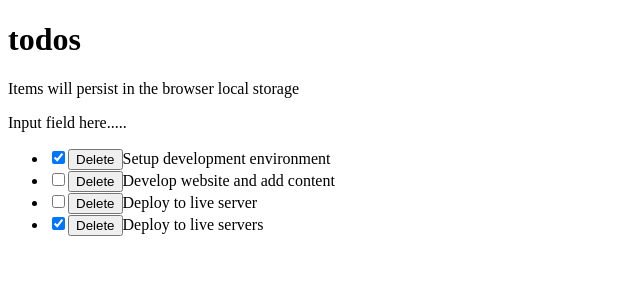
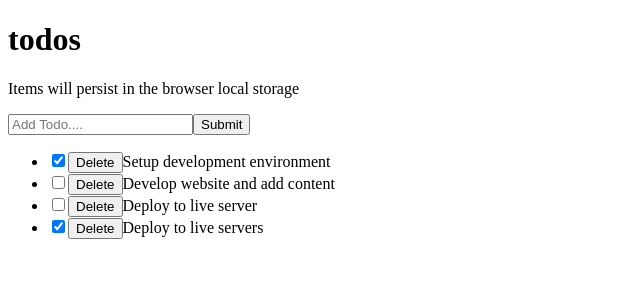
Before and after one commit to ctokoli/Todo-With-React, a React (Vite) app: page / in a window 1280 px wide. Shown: the top 300 px of the page, without its empty margins (0-640 px from the left). Built offline with nearby package versions, Linux system fonts and the light colour scheme.

Commit message:
Update InputTodo.jsx

```diff
--- a/src/components/InputTodo.jsx
+++ b/src/components/InputTodo.jsx
@@ -1,9 +1,23 @@
+import { useState } from "react";
+
+
 const InputTodo = () => {
+   const [title, setTitle] = useState('');
+
+   const handleChange = (e) => {
+    setTitle(e.target.value)
+
+   }
     return (
-        <div>
-            Input field here.....
-        </div>
-     );
+        <form>
+            <input type="input"
+             value={title}
+             placeholder="Add Todo...."
+             onChange={handleChange}
+             />
+            <button>Submit</button>
+        </form>
+    )
 }
 
 export default InputTodo;
```
